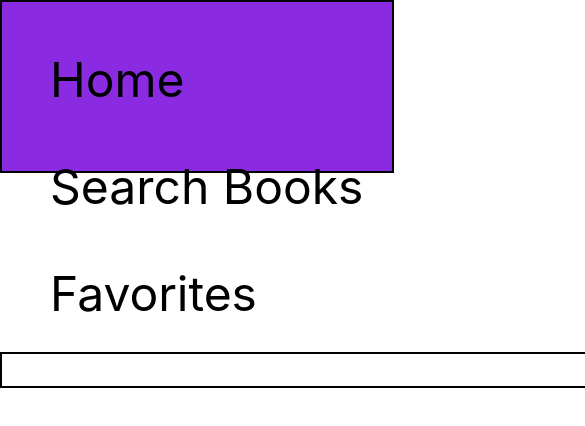
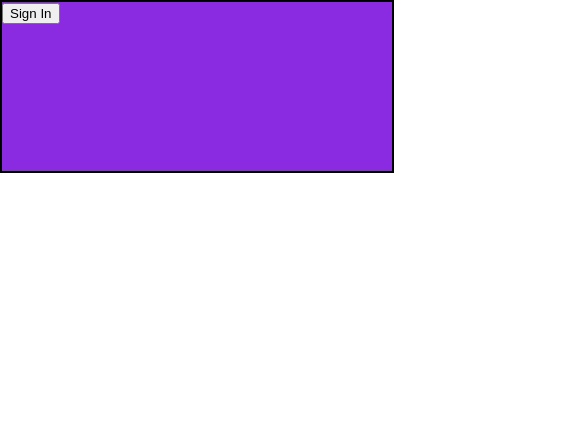
Before and after one commit to nureddyn/book_store, a React (Create React App) app: page /favorites in a window 390 px wide. Shown: the top 426 px of the page, 585 px wide, since content can reach past the window. Built offline with nearby package versions, Linux system fonts and the light colour scheme; the HTML template or start-up script is replaced by a standard one.

Commit message:
Sign in and out functionality added

```diff
--- a/src/App.js
+++ b/src/App.js
@@ -1,21 +1,29 @@
 import { Route, Routes } from "react-router-dom";
-
-// import Home from "./pages/Home";
-// import SearchBooks from "./pages/SearchBooks";
+import { createContext, useState } from "react";
 import Header from "./components/Header";
 import Home from "./components/Home";
 import SearchBooks from "./components/SearchBooks";
 import Favorites from "./components/Favorites"
 
+export const Context = createContext();
+
 function App() {
+  const [signedIn, setSignedIn] = useState(false);
+
   return (
     <div className="App">
-      <Header />
-      <Routes>
-        <Route path="/" element={<Home />}/>
-        <Route path="/search" element={<SearchBooks />}/>
-        <Route path="/favorites" element={<Favorites />}/>
-      </Routes>
+      <Context.Provider value={[signedIn, setSignedIn]} >
+        <Header />
+
+        {signedIn ?
+          <Routes>
+          <Route path="/" element={<Home />}/>
+          <Route path="/search" element={<SearchBooks />}/>
+          <Route path="/favorites" element={<Favorites />}/>
+        </Routes> :
+        <h1>Sign In</h1>
+        }
+      </Context.Provider>
     </div>
   );
 }
--- a/src/components/Favorites.jsx
+++ b/src/components/Favorites.jsx
@@ -2,6 +2,8 @@ import favoriteBooks from "../models/bookList";
 
 export default function Favorites() {
   return (
+    <>
+      <h1 className="fav-h">Favorites</h1>
       <div className="favorites-div">
         <div className="favorites">
           <ul className="book-list">
@@ -22,5 +24,6 @@ export default function Favorites() {
           </ul>
         </div>
       </div>
+    </>
   )
 }
--- a/src/components/Header.jsx
+++ b/src/components/Header.jsx
@@ -1,8 +1,22 @@
 import { Link } from "react-router-dom";
+import { useContext } from "react";
+import { Context } from "../App";
+import SignBtn from "./SignBtn";
 
 export default function Header() {
+  const [signedIn, setSignedIn] = useContext(Context);
+
   return (
     <div className="header">
+      {!signedIn ?
+        <div className="btn">
+          <SignBtn />
+        </div>
+        :
+        <>
+          <div className="btn">
+            <SignBtn />
+          </div>
           <Link to="/">
             <div className="home-link">Home</div>
           </Link>
@@ -12,6 +26,8 @@ export default function Header() {
           <Link to="/favorites">
             <div className="books-link">Favorites</div>
           </Link>
+        </>
+      }
     </div>
   )
 }
--- a/src/components/Home.jsx
+++ b/src/components/Home.jsx
@@ -2,6 +2,8 @@ import React from 'react'
 
 export default function Home() {
   return (
-    <div className='home-div'>Home</div>
+    <div className='home-div'>
+      <h1 className='home-h'>Home</h1>
+      </div>
   )
 }
--- a/src/components/SearchBooks.jsx
+++ b/src/components/SearchBooks.jsx
@@ -70,6 +70,7 @@ export default function SearchBooks() {
 
   return (
     <div className='search-books'>
+      <h1>Search Books</h1>
       <form className="search-form" onSubmit={handleSubmit}>
         <input placeholder="Search a book" className="search-bar" onChange={handleSetTerm}/>
         <button type="submit" onClick={handleSubmit} className="search-button">Search</button>
--- /dev/null
+++ b/src/components/SignBtn.jsx
@@ -0,0 +1,12 @@
+import { useContext } from "react";
+import { Context } from "../App";
+
+export default function SignBtn() {
+  const [signedIn, setSignedIn] = useContext(Context);
+
+  return (
+    <button onClick={() => {setSignedIn(!signedIn)}}>
+      {signedIn ? "Sign Out" : "Sign In"}
+    </button>
+  )
+}
--- a/src/index.css
+++ b/src/index.css
@@ -28,6 +28,19 @@ code {
     border: solid black 2px;
   }
 
+  h1 {
+    font-size: 50px;
+    text-align: center;
+  }
+
+  .home-h {
+    margin-left: 11.5em;
+  }
+
+  .fav-h {
+    margin-top: 3.8em;
+  }
+
   /* Header Divs */
   .home-link, .search-link, .books-link {
     /* border: solid black 1px; */
@@ -47,7 +60,7 @@ code {
     position:relative;
     width: 98%;
     height: 30%;
-      top: 15em;
+    top: 10em;
     /* border: solid black 2px; */
   }
 
@@ -164,6 +177,15 @@ code {
     color: black;
   }
 
+  h1 {
+    font-size: 50px;
+    text-align: center;
+  }
+
+  .home-h {
+    margin-left: 0em;
+  }
+
     /* Main divs */
   .search-books, .favorites-div, .home-div {
     display: block;
@@ -171,7 +193,7 @@ code {
     position:relative;
     width: 100em;
     height: 30%;
-    top: 15em;
+    top: 10em;
     /* border: solid black 2px; */
   }
 
@@ -289,7 +311,7 @@ code {
       position:relative;
       width: 100em;
       height: 30%;
-      top: 22em;
+      top: 15em;
       /* border: solid black 2px; */
     }
 
@@ -391,6 +413,16 @@ code {
     background: blueviolet;
   }
 
+  .search-books, .favorites-div, .home-div {
+    /* display: block;
+    z-index: 1;
+    position:relative;
+    width: 100em;
+    height: 30%; */
+    top: 15em;
+    /* border: solid black 2px; */
+  }
+
    .modal-overlay {
     top: 6em;
   }
```
Lines whose indentation alone changed are shown as unchanged.
